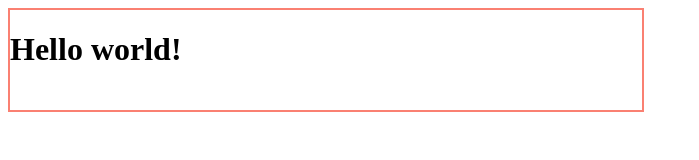
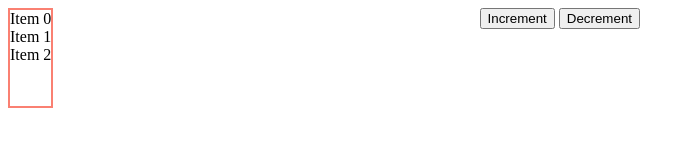
Before and after one commit to nastiakarpova/virtual-scroll, a plain HTML site: page index.html in a window 1280 px wide. Shown: the whole page, without its empty margins (0-699 px from the left). Drawn offline with nearby package versions, Linux system fonts and the light colour scheme.

Commit message:
Create scroll imitation with buttons

```diff
--- a/index.html
+++ b/index.html
@@ -1,3 +1,4 @@
+
 <!DOCTYPE html>
 <html lang="en">
 <head>
@@ -7,45 +8,67 @@
 </head>
 
 <style>
-    #app {
+    #wrapper {
         display: flex;
-        flex-direction: column;
         height: 100px;
         width: 50%;
+        overflow: scroll;
+        justify-content: space-between;
+    }
+
+    #list-items {
         border: 2px solid salmon;
-        overflow: scroll;
     }
 </style>
 <body>
-    <div id="app"></div>
+    <script src="https://cdnjs.cloudflare.com/ajax/libs/ramda/0.29.0/ramda.min.js"></script>
+
+    <div id="wrapper">
+        <div id="list-items"></div>
+        <div>
+            <button onclick="increment()">Increment</button>
+            <button onclick="decrement()">Decrement</button>
+        </div>
+    </div>
+
 
     <script>
-        const App = function _App() {
-            return `
-            <h1>Hello world!</h1>
-            <br>
-            <h3>${_App.state.count}</h3>
-            <button id="button">Increment</button>
-            `;
-        }
-        App.state = {
-            count: 0,
-            increment: () => {
-                setState(() => App.state.count++);
-            }
+        const totalItemsCount = 10;
+        const shownItemsCount = 3;
+        let count = 0;
+
+        const items = ["Item 0", "Item 1", "Item 2", "Item 3",
+        "Item 4", "Item 5", "Item 6", "Item 7", "Item 8", "Item 9"]
+
+        function increment() {
+            (count <= 10) ? count++ : count;
+            renderList();
         }
 
-        const setState = (callback) => {
-            callback(),
-            renderTree();
+        function decrement() {
+            (count >= 0) ? count-- : count;
+            renderList();
         }
 
-        const renderTree = () => {
-            document.getElementById("app").innerHTML = App();
-            document.getElementById("button").addEventListener("click", App.state.increment)
-        };
+        function renderList() {
 
-        renderTree();
+            if (count > R.length(items) - shownItemsCount) {
+               count--;
+            } else if (count < 0) {
+                count++;
+            }
+            let startNum = count;
+
+            const visibleItems = R.pipe(
+                R.slice(startNum, startNum + shownItemsCount),
+                R.map((x) => `<div>${x}</div>`)
+            )(items)
+
+            document.getElementById("list-items").innerHTML = visibleItems.join("");
+        }
+
+        renderList();
+
     </script>
 
 </body>
```
